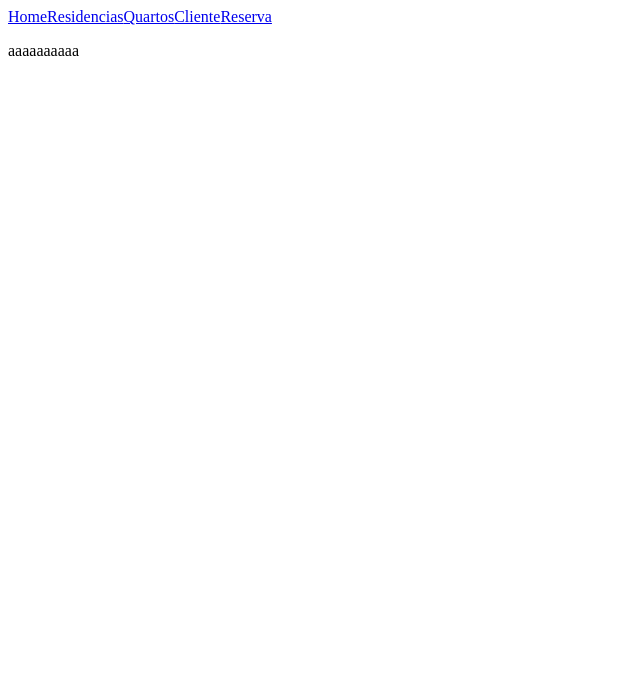
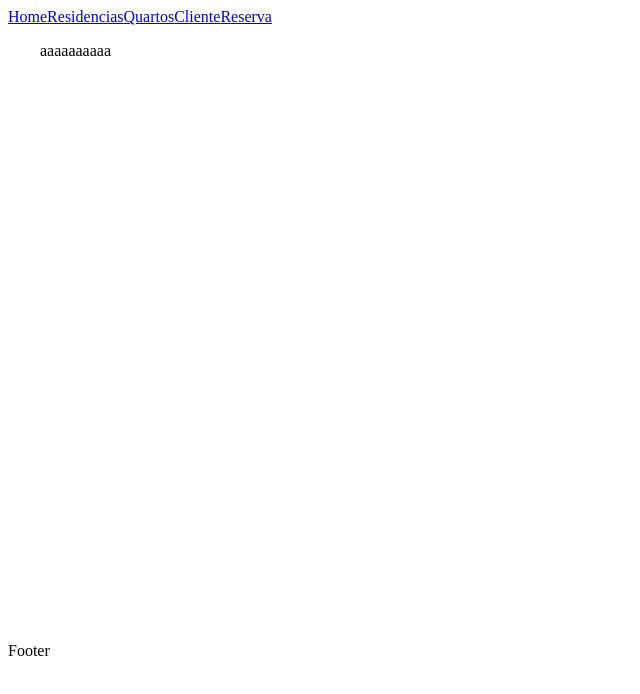
Before and after one commit to Programacao-Modular-PUC/trabalho-pratico-tphospedagem, a React (Vite) app in the folder vite-project/: page /reserva in a window 1280 px wide. Shown: the top 694 px of the page, without its empty margins (0-640 px from the left). Built offline with nearby package versions, Linux system fonts and the light colour scheme.

Commit message:
organização do container

```diff
--- a/vite-project/src/App.jsx
+++ b/vite-project/src/App.jsx
@@ -4,6 +4,8 @@ import Residencias from './assets/components/pages/Residencias.jsx'
 import Quartos from './assets/components/pages/Quartos.jsx'
 import Cliente from './assets/components/pages/Cliente.jsx'
 import Reserva from './assets/components/pages/Reserva.jsx'
+
+import Container from './assets/components/layout/Container.jsx'
 function App() {
 
 
@@ -20,18 +22,22 @@ function App() {
 
       </div>
 
+    <Container customClass="min-height">
+      <Routes>
 
-    <Routes>
-      <Route path="/" element={<Home/>} />
-      <Route path="/residencias" element={<Residencias />} />
-      <Route path="/quartos" element={<Quartos />} />
-      <Route path="/clientes" element={<Cliente />} />
-      <Route path="/reserva" element={<Reserva />} />
-
+        <Route path="/" element={<Home/>} />
+        <Route path="/residencias" element={<Residencias />} />
+        <Route path="/quartos" element={<Quartos />} />
+        <Route path="/clientes" element={<Cliente />} />
+        <Route path="/reserva" element={<Reserva />} />
     </Routes>
 
+  </Container>
 
+
+  <p>Footer</p>
     </Router>
+
 
 
     </>
--- /dev/null
+++ b/vite-project/src/assets/components/layout/Container.jsx
@@ -0,0 +1,11 @@
+import styles from './Container.module.css'
+
+function Container(props){
+    return(
+        <div className={`${styles.container} ${styles[props.customClass]} `}>
+            {props.children}
+        </div>
+    )
+}
+
+export default Container
--- /dev/null
+++ b/vite-project/src/assets/components/layout/Container.module.css
@@ -0,0 +1,20 @@
+.container{
+    width: 1200px;
+    display: flex;
+    justify-content: space-between;
+    margin: 0 auto;
+    flex-wrap: wrap;
+}
+
+.min-height{
+    min-height: 75vh;
+}
+
+.start{
+    justify-content: flex-start;
+}
+
+.column{
+    flex-direction: column;
+    justify-content: flex-start;
+}
--- a/vite-project/src/assets/components/pages/Reserva.jsx
+++ b/vite-project/src/assets/components/pages/Reserva.jsx
@@ -1,9 +1,9 @@
 function Reserva(){
     return(
         <div>
-            <p>aaaaaaaaaa
+            <p>aaaaaaaaaa </p>
 
-            </p>
+
         </div>
     )
 }
```
